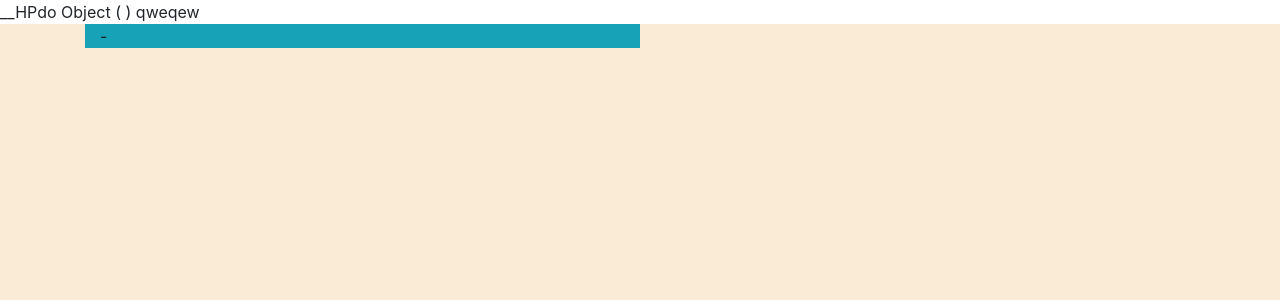
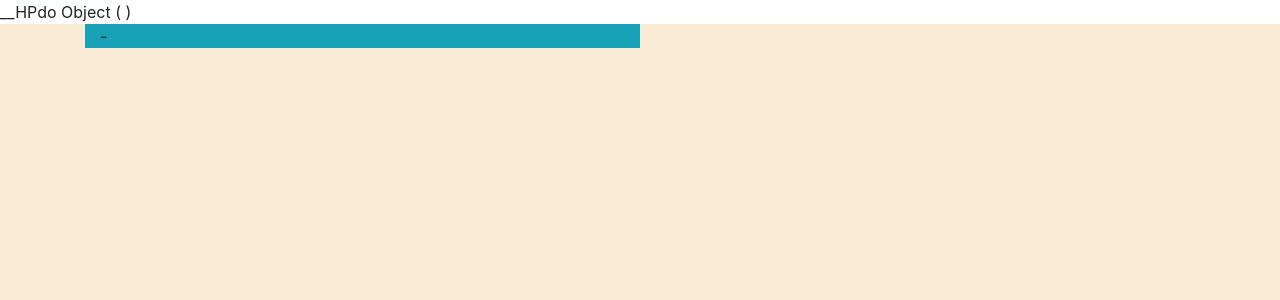
Before and after one commit to AndreyDenisovt/BasePDO, a PHP site: page / in a window 1280 px wide. Shown: the top 300 px of the page. Run offline with PHP 8.4, Linux system fonts and the light colour scheme.

Commit message:
Clone repo

```diff
--- a/index.php
+++ b/index.php
@@ -28,7 +28,7 @@
 $dbh = new PDO($dsn, $user, $password);
 
 print_r($dbh);
-echo "qweqew";
+
 ?>
 <main>
 
```
